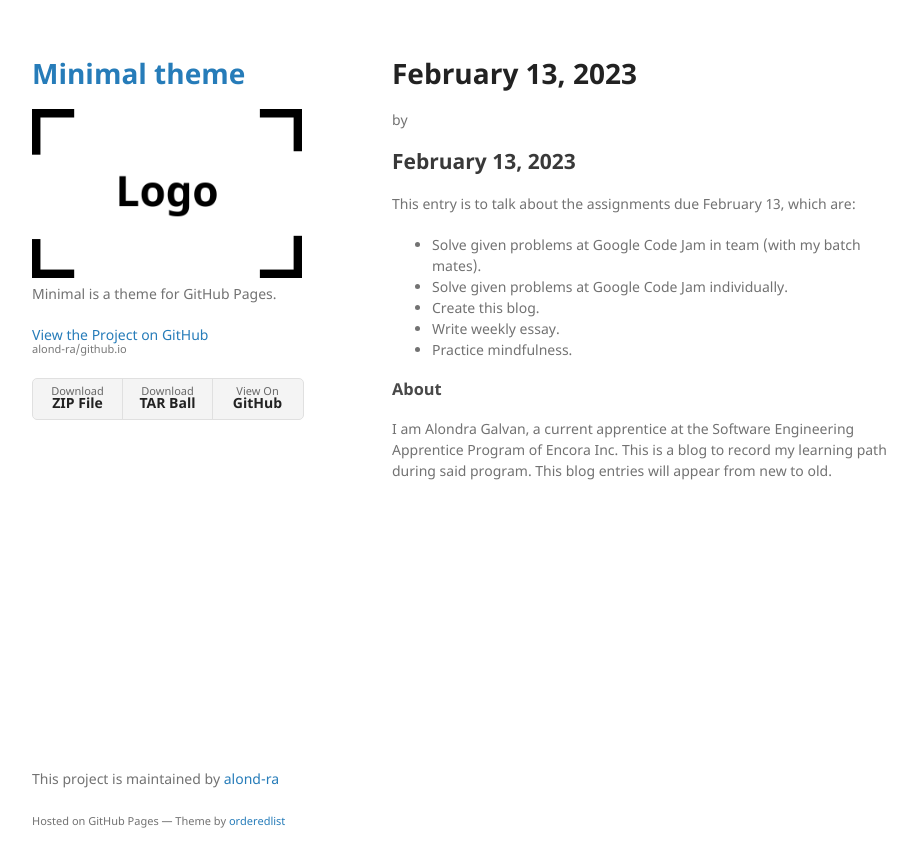
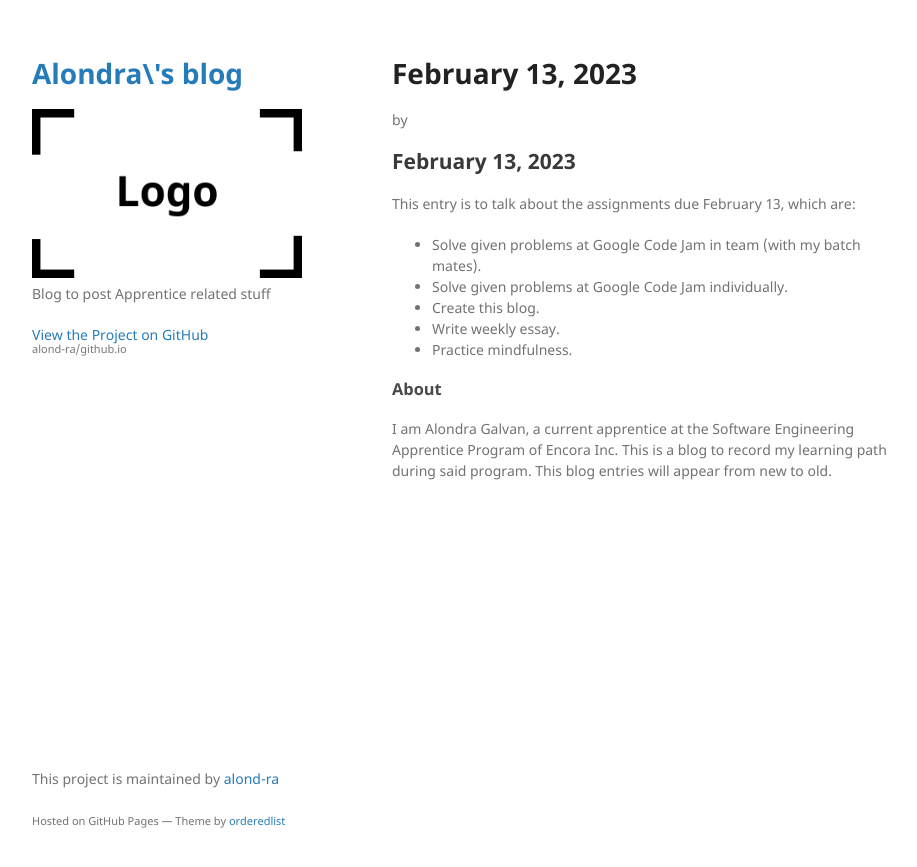
Before and after one commit to alond-ra/github.io, a Jekyll site: the page built from index.md, in a window 1280 px wide. Shown: the top 867 px of the page, without its empty margins (178-1095 px from the left). Built offline with Jekyll 4.4.1, drawn with Linux system fonts in a browser that asks for light colours; our own code applies the rules of GitHub Pages for plain Markdown files.

Commit message:
Update _config.yml

```diff
--- a/_config.yml
+++ b/_config.yml
@@ -1,6 +1,6 @@
-title: Minimal theme
+title: Alondra\'s blog
 logo: /assets/img/logo.png
-description: Minimal is a theme for GitHub Pages.
-show_downloads: true
+description: Blog to post Apprentice related stuff
+show_downloads: false
 google_analytics:
 theme: jekyll-theme-minimal
```
